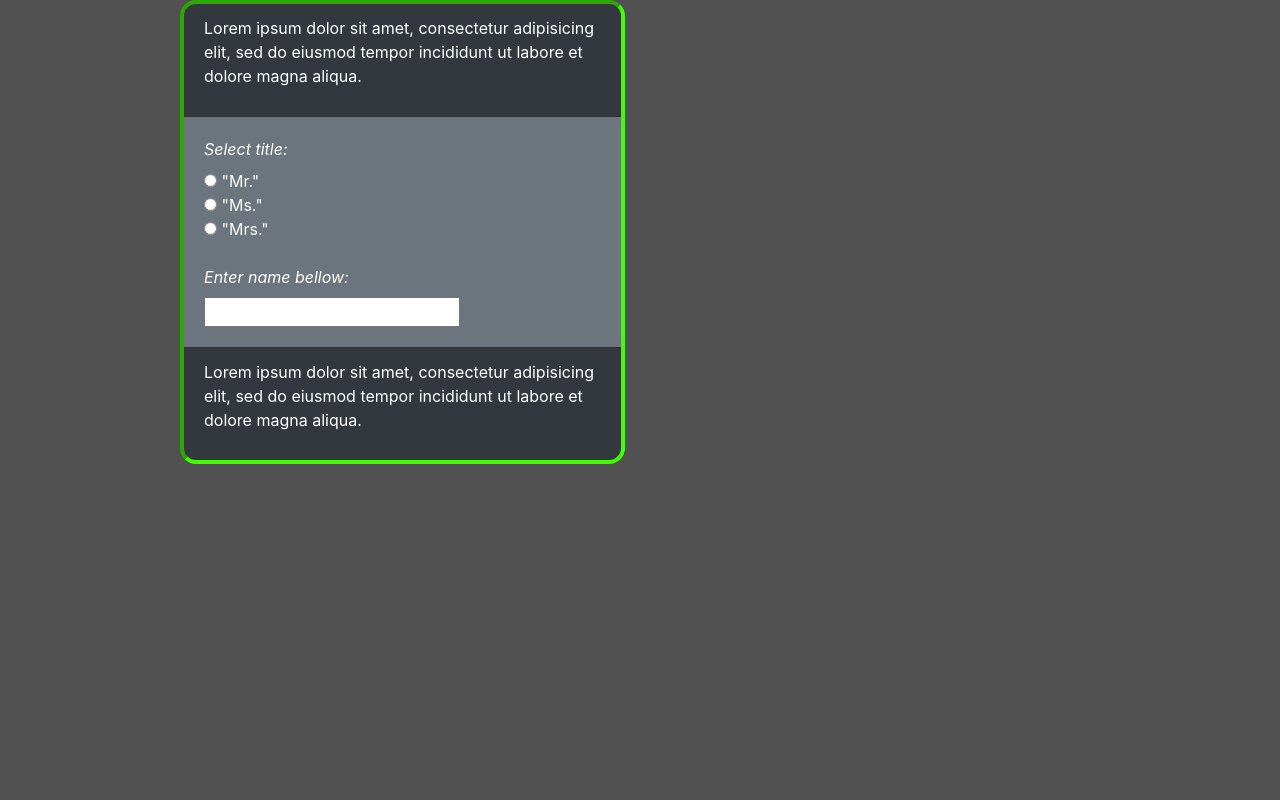
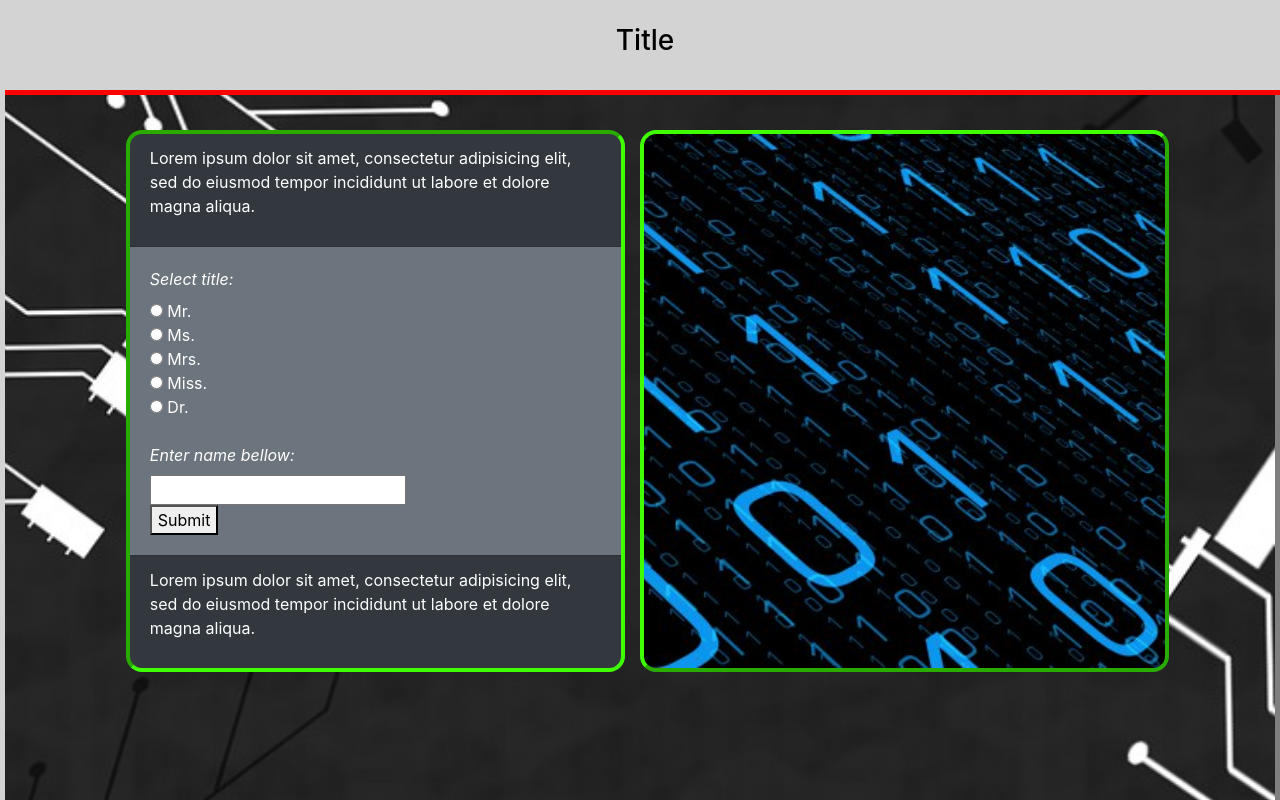
Before and after one commit to mark11748/Fidgetech-Intro-Section1and2Demo, a plain HTML site: page index.html in a window 1280 px wide. Shown: the top 800 px of the page. Drawn offline with nearby package versions, Linux system fonts and the light colour scheme.

Commit message:
added to form structure; added jQuery visuals and some back-end scripting;

```diff
--- a/css/styles.css
+++ b/css/styles.css
@@ -1,10 +1,67 @@
-body{
-  background-color: #515151;
+html {
+  border-style:  outset;
+  border-color:  lightgray;
+  border-width:  5px;
+  margin: auto;
+  padding: 0px;
 }
 
+html, body {
+  position: relative;
+  z-index: 0;
+  background-color: #515151;
+  width: 100%;
+  height: 1200px;
+}
+
+body {
+    background-image: url("../img/CircutWall.jpg");
+    background-position: center;
+    background-repeat: no-repeat;
+    background-size: cover;
+    height: 100%;
+}
+
+#PAGE-HEADER {
+  position: fixed;
+  top: 0;
+  z-index: 1;
+  background-color: lightgray;
+  border-bottom: 5px red solid;
+  text-align: center;
+  color: black;
+  width: 100%;
+  margin: 0px;
+}
+
+.container-fluid {
+  position: absolute;
+  top: 125px;
+}
+.row {
+    top: 250px;
+    min-height: 300px;
+}
 .card {
   border-style:  inset;
   border-color:  #3fff00;
   border-width:  .25em;
   border-radius: 1em;
+  clip: inherit;
+  position: relative;
+  min-height: 100%;
 }
+div.card form {
+  display:none;
+}
+
+div#WINDOW {
+  background-image: url("../img/binaryWall.jpg");
+  background-position: center;
+  background-repeat: no-repeat;
+  background-size: cover;
+  border-style:  outset;
+  border-color:  #3fff00;
+  border-width:  .25em;
+  border-radius: 1em;
+}
--- a/index.html
+++ b/index.html
@@ -10,10 +10,11 @@
   <script src="js/myScript.js"></script>
 </head>
 <body>
-    <div class="container">
-      <div class="row">
+  <div id="PAGE-HEADER">
+    <br><h3>Title</h3><br>
+  </div>
 
-      </div>
+  <div class="container-fluid">
     <div class="row">
       <div class="col-sm-1">
 
@@ -27,14 +28,26 @@
             </p>
           </div>
           <div class="card-body bg-secondary">
-              <form>
-                <label for=""><em>Select title:</em></label><br>
-                <input type="radio" name="title" value="Mr."> "Mr."<br>
-                <input type="radio" name="title" value="Ms."> "Ms."<br>
-                <input type="radio" name="title" value="Mrs."> "Mrs."<br>
+            <form id="F1">
+              <label for="title"><em>Select title:</em></label><br>
+              <input type="radio" name="title" value="Mr." >  Mr.<br>
+              <input type="radio" name="title" value="Ms." >  Ms.<br>
+              <input type="radio" name="title" value="Mrs.">  Mrs.<br>
+              <input type="radio" name="title" value="Miss">  Miss.<br>
+              <input type="radio" name="title" value="Dr." >  Dr.<br>
               <br>
               <label for="userName"><em>Enter name bellow:</em></label><br>
               <input type="text" name="userName">
+              <br>
+              <button type="submit">Submit</button>
+            </form>
+
+            <form id="F2">
+              <label for="medium"><em>What kind of software do you wish to write?</em></label>
+              <input type="radio" name="medium" value="1">  Web<br>
+              <input type="radio" name="medium" value="2">  Application<br>
+              <input type="radio" name="medium" value="3">  Mobile<br>
+              <button type="submit">Submit</button>
             </form>
           </div>
           <div class="card-footer">
@@ -45,13 +58,10 @@
           </div>
         </div>
       </div>
-        <div class="col-sm-5 col-xs-12">
-
-        </div>
+      <div class="col-sm-5 col-xs-12" id="WINDOW"></div>
       <div class="col-sm-1">
 
       </div>
     </div>
   </div>
 </body>
-</html>
--- a/js/myScript.js
+++ b/js/myScript.js
@@ -0,0 +1,25 @@
+var userName="";
+var title="";
+var interest="";
+
+$(document).ready(function(){
+  $("form#F1").fadeIn(800);
+
+  $("form#F1").submit(function(event){
+    title=$("input[name=title]").val();
+    userName=$("input[name=userName]").val();
+    $("form#F1").hide();
+    $("form#F2").fadeIn(800);
+    event.preventDefault();
+  });
+  $("form#F2").submit(function(event){
+    interest=$("input[name=medium]").val();
+    $("form#F2").hide();
+    $("form#F3").fadeIn(800);
+    event.preventDefault();
+  });
+  $("form#F3").submit(function(event){
+    event.preventDefault();
+  });
+
+});
```
Also changed, not shown: img/CircutWall.jpg (added), img/binaryWall.jpg (added). Lines whose indentation alone changed are shown as unchanged.
